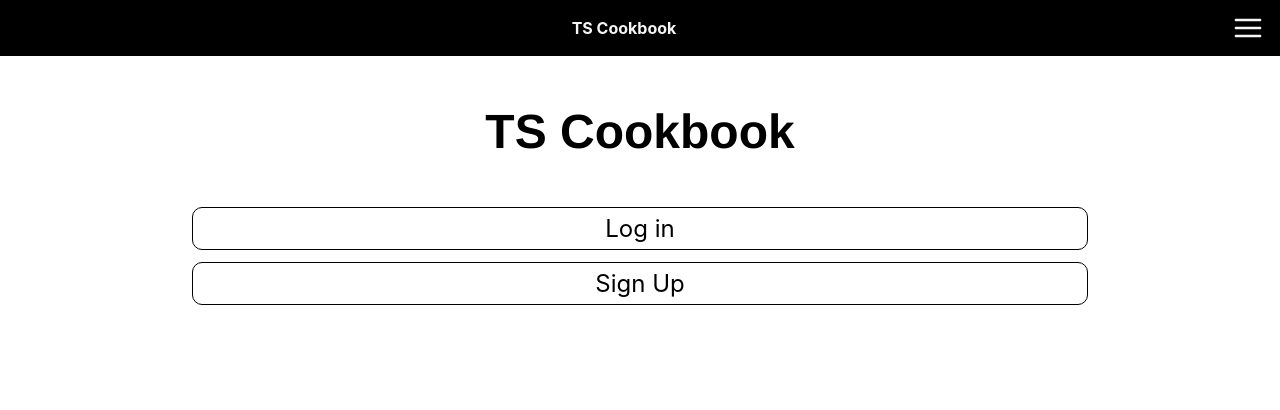
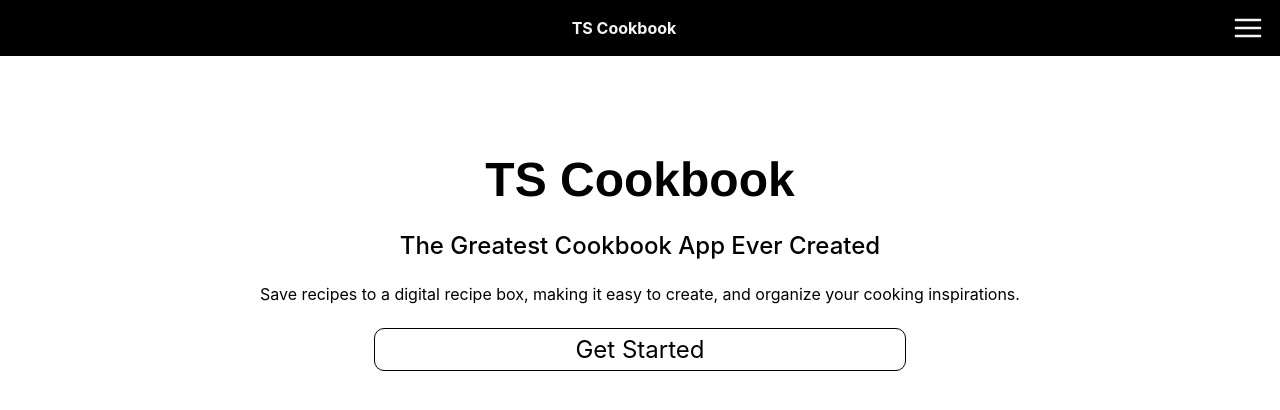
Before and after one commit to Smoopfrog/tscookbook, a React (Create React App) app in the folder frontend/: page / in a window 1280 px wide. Shown: the top 410 px of the page. Built offline with nearby package versions, Linux system fonts and the light colour scheme; no server answers.

Commit message:
change new user homepage layout

```diff
--- a/frontend/src/Components/pages/HomePage.tsx
+++ b/frontend/src/Components/pages/HomePage.tsx
@@ -8,10 +8,9 @@ const HomePage = () => {
 
   return (
     <section className="homepage">
+      {user.username ? (
+        <ul className="nav-list">
           <h1>TS Cookbook</h1>
-      <ul className="nav-list">
-        {user.username ? (
-          <>
           <Link className="nav-item" to="/myrecipes">
             My Recipes
           </Link>
@@ -22,18 +21,20 @@ const HomePage = () => {
           <Link className="nav-item" to="/">
             Surprise Me!
           </Link>
-          </>
+        </ul>
       ) : (
-          <>
-            <Link className="nav-item" to="/login">
-              Log in
+        <div className="homepage-default">
+          <h1>TS Cookbook</h1>
+          <h2>The Greatest Cookbook App Ever Created</h2>
+          <p>
+            Save recipes to a digital recipe box, making it easy to create, and
+            organize your cooking inspirations.
+          </p>
+          <Link className="nav-item" to="/signup">
+            Get Started
           </Link>
-            <Link className="nav-item" to="/signup">
-              Sign Up
-            </Link>
-          </>
+        </div>
       )}
-      </ul>
     </section>
   );
 };
--- a/frontend/src/Styles/HomePage.css
+++ b/frontend/src/Styles/HomePage.css
@@ -24,4 +24,21 @@
 }
 .homepage .nav-item:visited {
   color: black;
+}
+
+.homepage-default {
+  margin-top: 4rem;
+  display: flex;
+  flex-direction: column;
+  padding: 2rem;
+  align-items: center;
+  text-align: center;
+  gap: 1.5rem;
+}
+.homepage-default h1 {
+  margin: 0;
+  font-weight: 700;
+}
+.homepage-default h2 {
+  font-weight: 500;
 }/*# sourceMappingURL=HomePage.css.map */
--- a/frontend/src/Styles/HomePage.scss
+++ b/frontend/src/Styles/HomePage.scss
@@ -30,3 +30,22 @@
     color: black;
   }
 }
+
+.homepage-default {
+  margin-top: 4rem;
+  display: flex;
+  flex-direction: column;
+  padding: 2rem;
+  align-items: center;
+  text-align: center;
+  gap: 1.5rem;
+
+  h1 {
+    margin: 0;
+    font-weight: 700;
+  }
+
+  h2 {
+    font-weight: 500;
+  }
+}
```
Also changed, not shown: 1 other file (tests, documents, lock files or other folders). Lines whose indentation alone changed are shown as unchanged.
